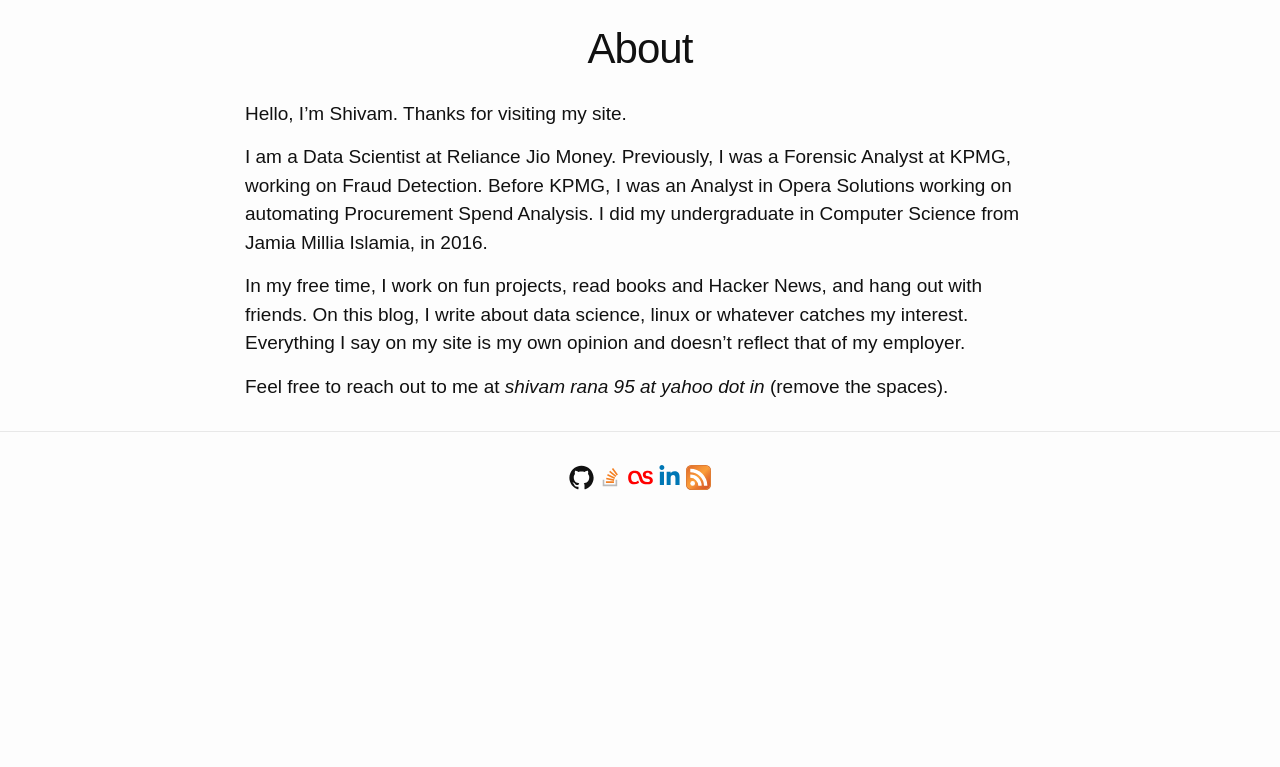
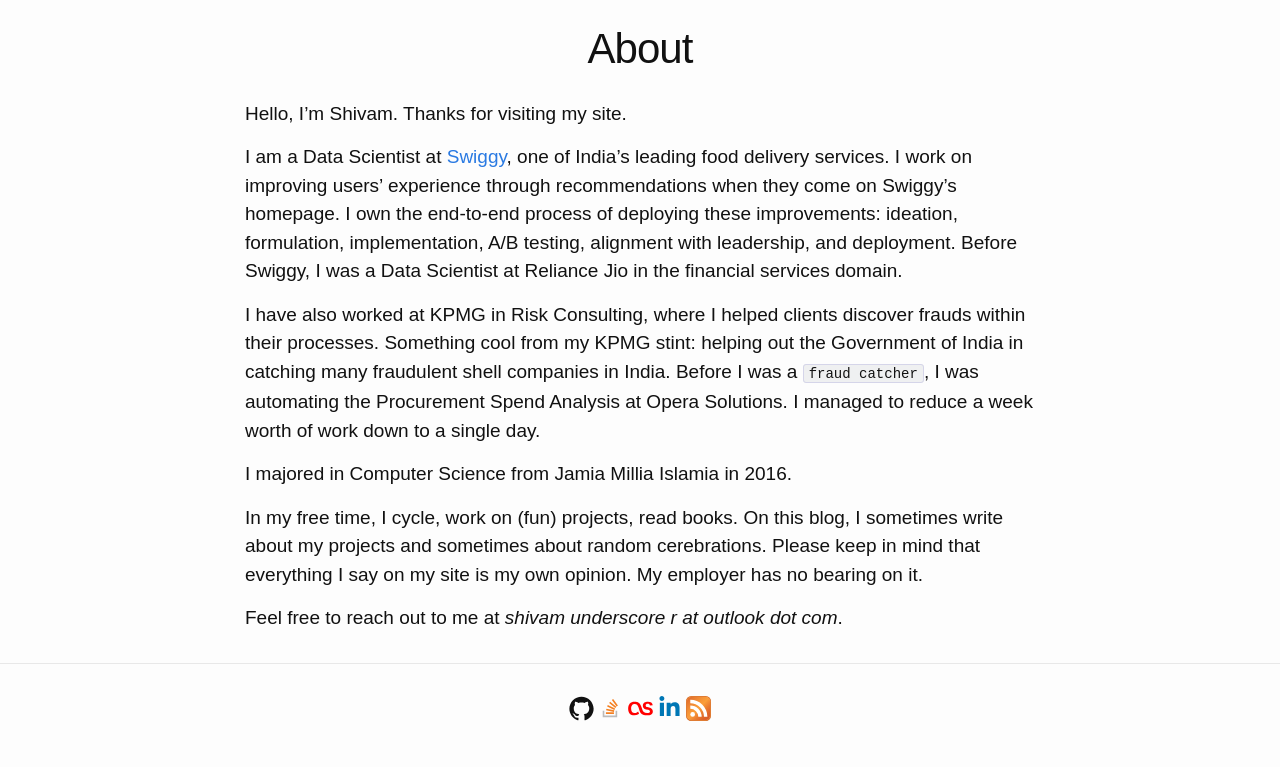
Before and after one commit to TrigonaMinima/TrigonaMinima.github.io, a Jekyll site: the page built from pages/About/index.md, in a window 1280 px wide. Shown: the part 254-1021 px from the top of the page. Built offline with Jekyll 4.4.1, drawn with Linux system fonts in a browser that asks for light colours; before the commit the page ends 900 px from its top, so only the background shows below that.

Commit message:
Update: About page

```diff
--- a/pages/About/index.md
+++ b/pages/About/index.md
@@ -6,8 +6,12 @@ permalink: /about/
 
 Hello, I'm Shivam. Thanks for visiting my site.
 
-I am a Data Scientist at Reliance Jio Money. Previously, I was a Forensic Analyst at KPMG, working on Fraud Detection. Before KPMG, I was an Analyst in Opera Solutions working on automating Procurement Spend Analysis. I did my undergraduate in Computer Science from Jamia Millia Islamia, in 2016.
+I am a Data Scientist at [Swiggy](https://en.wikipedia.org/wiki/Swiggy), one of India’s leading food delivery services. I work on improving users’ experience through recommendations when they come on Swiggy’s homepage. I own the end-to-end process of deploying these improvements: ideation, formulation, implementation, A/B testing, alignment with leadership, and deployment. Before Swiggy, I was a Data Scientist at Reliance Jio in the financial services domain.
 
-In my free time, I work on fun projects, read books and Hacker News, and hang out with friends. On this blog, I write about data science, linux or whatever catches my interest. Everything I say on my site is my own opinion and doesn't reflect that of my employer.
+I have also worked at KPMG in Risk Consulting, where I helped clients discover frauds within their processes. Something cool from my KPMG stint: helping out the Government of India in catching many fraudulent shell companies in India. Before I was a `fraud catcher`, I was automating the Procurement Spend Analysis at Opera Solutions. I managed to reduce a week worth of work down to a single day.
 
-Feel free to reach out to me at *shivam rana 95 at yahoo dot in* (remove the spaces).
+I majored in Computer Science from Jamia Millia Islamia in 2016.
+
+In my free time, I cycle, work on (fun) projects, read books. On this blog, I sometimes write about my projects and sometimes about random cerebrations. Please keep in mind that everything I say on my site is my own opinion. My employer has no bearing on it.
+
+Feel free to reach out to me at *shivam underscore r at outlook dot com*.
```
